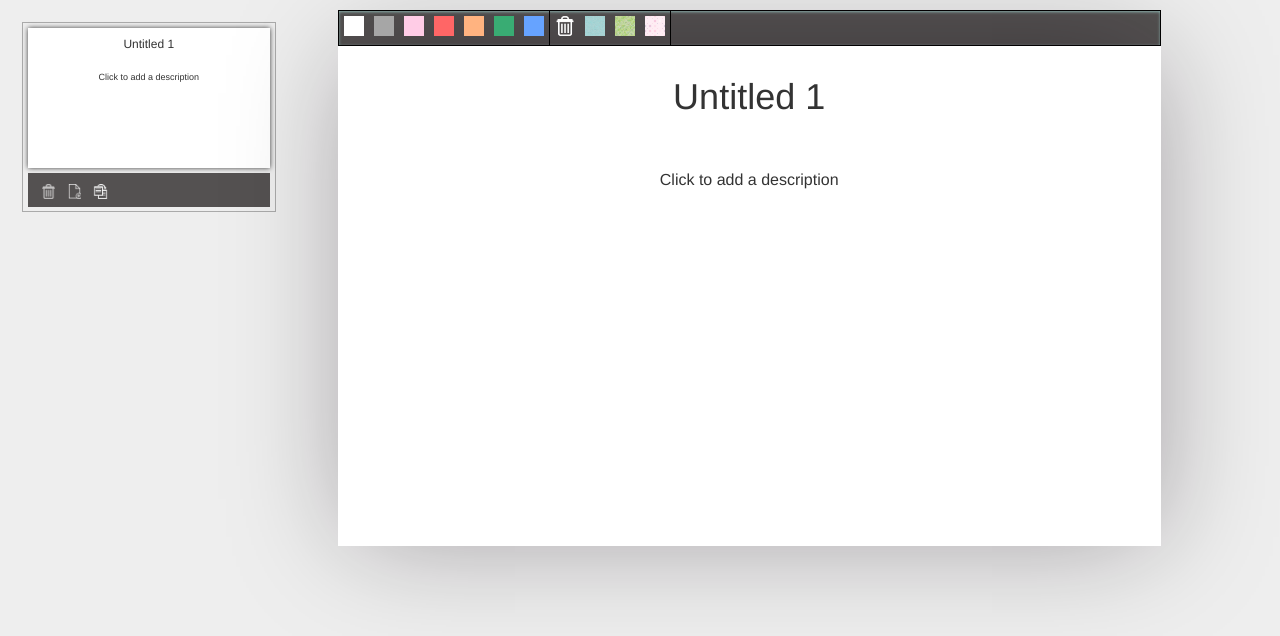
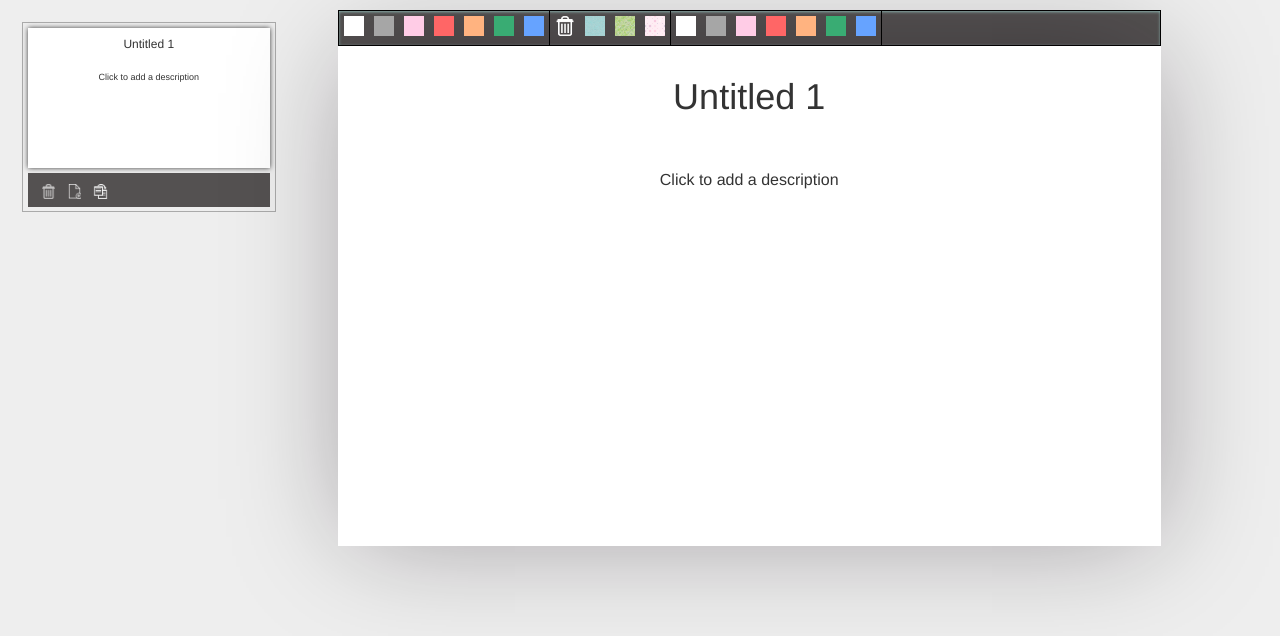
Before and after one commit to olga-dinoiu/practice-react_slides, a React app: page / in a window 1280 px wide. Shown: the top 636 px of the page. Built offline with nearby package versions, Linux system fonts and the light colour scheme.

Commit message:
add title color feature

```diff
--- a/js/SlideEditor.js
+++ b/js/SlideEditor.js
@@ -44,10 +44,24 @@ class SlideEditor extends Component {
                             ))}
                         </ul>
                     </div>
+                    <div className="title-color">
+                        <ul>
+                            {colors.map(color => (
+                                <li style={{backgroundColor: color}} onClick={() => {
+                                    this.saveTitleColor(color);
+                                }}></li>
+                            ))}
+                        </ul>
+                    </div>
                 </div>
                 <div className="slide-preview"
                      style={{backgroundColor: slide.backgroundColor, backgroundImage: slide.backgroundImage }}>
-                    <h1 ref={ref => this.titleDOMNode = ref} contentEditable="true" onBlur={this.saveTitle.bind(this)}>
+                    <h1
+                        ref={ref => this.titleDOMNode = ref}
+                        contentEditable="true"
+                        onBlur={this.saveTitle.bind(this)}
+                        style={{color: slide.titleColor}}
+                    >
                         {slide.title}
                     </h1>
                     <p ref={ref => this.descriptionDOMNode = ref} contentEditable="true"
@@ -62,6 +76,10 @@ class SlideEditor extends Component {
 
     saveBackgroundColor(color) {
         this.save('backgroundColor', color);
+    }
+
+    saveTitleColor(color) {
+        this.save('titleColor', color);
     }
 
     saveBackgroundImage(pattern) {
--- a/js/SlideList.js
+++ b/js/SlideList.js
@@ -4,8 +4,15 @@ const SlideList = ({slides, onAdd, onRemove, onSelect, selected, onDuplicate}) =
     <ul className="slide-list">
         {slides.map(slide => (
             <li className="slide-list-item" key={slide.id}>
-                <div style={{backgroundColor: slide.backgroundColor, backgroundImage: slide.backgroundImage}} onClick={() => onSelect(slide.id)} className={`slide-thumbnail slide-preview ${slide.id === selected ? 'active' : ''}`}>
-
+                <div
+                    style={{
+                        backgroundColor: slide.backgroundColor,
+                        backgroundImage: slide.backgroundImage,
+                        color: slide.titleColor
+                    }}
+                    onClick={() => onSelect(slide.id)}
+                    className={`slide-thumbnail slide-preview ${slide.id === selected ? 'active' : ''}`}
+                >
                     <h6>{slide.title}</h6>
                     <p>{slide.description}</p>
                 </div>
--- a/scss/App.scss
+++ b/scss/App.scss
@@ -113,7 +113,8 @@
     margin-top: 20px;
 
     .bg-color,
-    .bg-pattern {
+    .bg-pattern,
+    .title-color {
       display: inline-block;
       border-right: 1px solid black;
 
```
Also changed, not shown: 1 other file (tests, documents, lock files or other folders).
